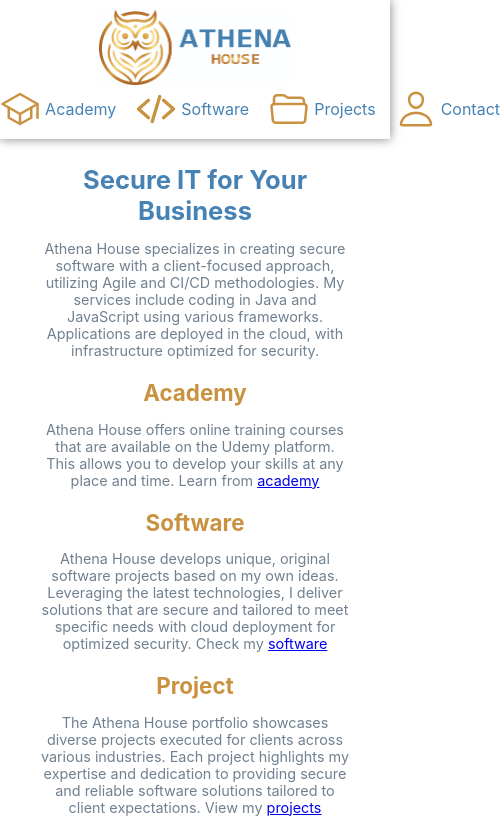
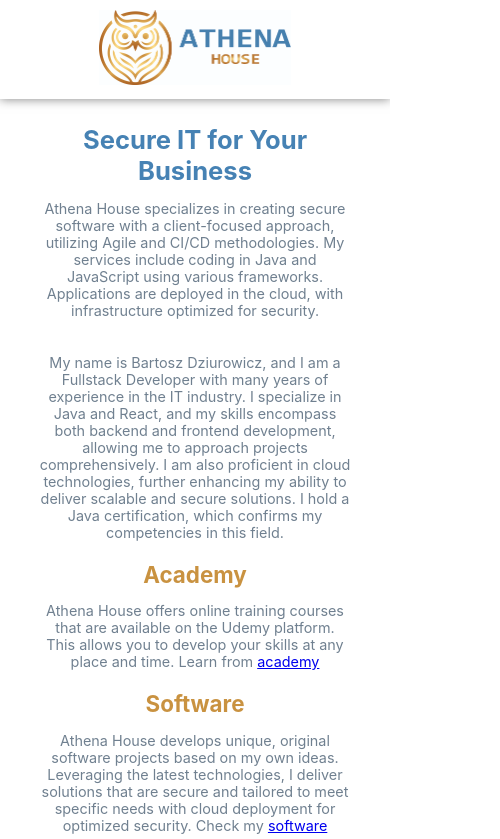
Before and after one commit to AthenaHouse/athena-web, a React (Create React App) app: page /home in a window 390 px wide. Shown: the top 839 px of the page, 500 px wide, since content can reach past the window. Built offline with nearby package versions, Linux system fonts and the light colour scheme.

Commit message:
developer info and fix navigation for mobiles

```diff
--- a/src/components/Banner/Navigation/Navigation.styles.jsx
+++ b/src/components/Banner/Navigation/Navigation.styles.jsx
@@ -16,6 +16,10 @@
   display: flex;
   position: relative;
   overflow: hidden;
+
+  @media (max-width: 768px) {
+    display: none;
+  }
 `;
 
 export const AnimationOverlay = styled.div`
@@ -40,7 +44,7 @@
 export const $Navigation = styled.div`
   display: flex;
   gap: 20px;
-  align-items: center;
+  align-items: center
 `;
 
 export const $Link = styled(Link)`
--- a/src/components/Main/Home/Home.jsx
+++ b/src/components/Main/Home/Home.jsx
@@ -3,7 +3,6 @@
 import MyImage from "../../../assets/my_image_web_no_bg.jpg";
 
 export default function Home() {
-
   return (
     <$Home>
       <$Content>
@@ -14,6 +13,15 @@
           services include coding in Java and JavaScript using various
           frameworks. Applications are deployed in the cloud, with
           infrastructure optimized for security.
+        </p>
+        <p>
+          My name is Bartosz Dziurowicz, and I am a Fullstack Developer
+          with many years of experience in the IT industry. I specialize in Java
+          and React, and my skills encompass both backend and frontend
+          development, allowing me to approach projects comprehensively. I am
+          also proficient in cloud technologies, further enhancing my ability to
+          deliver scalable and secure solutions. I hold a Java certification,
+          which confirms my competencies in this field.
         </p>
         <$Span>Academy</$Span>
         <p>
@@ -51,5 +59,4 @@
       </$Photo>
     </$Home>
   );
-
 }
```
Also changed, not shown: 1 other file (tests, documents, lock files or other folders).
